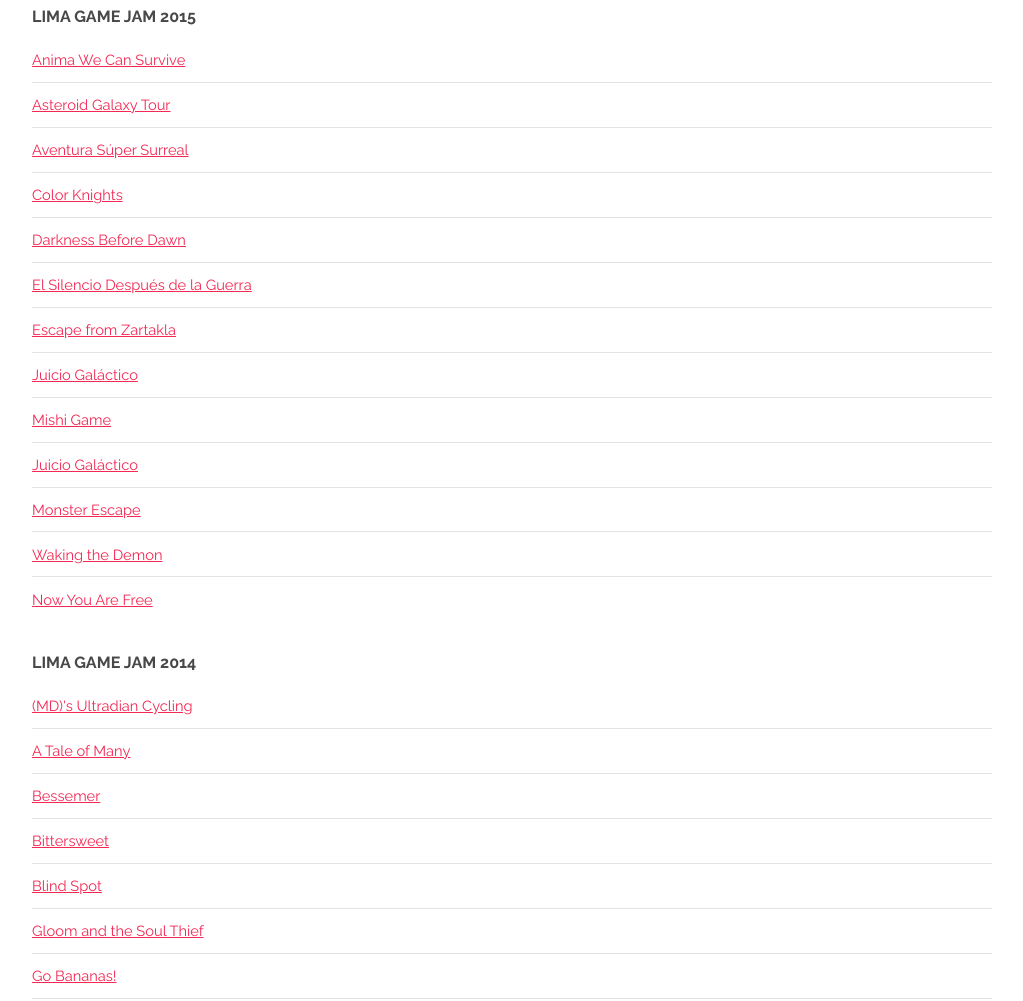
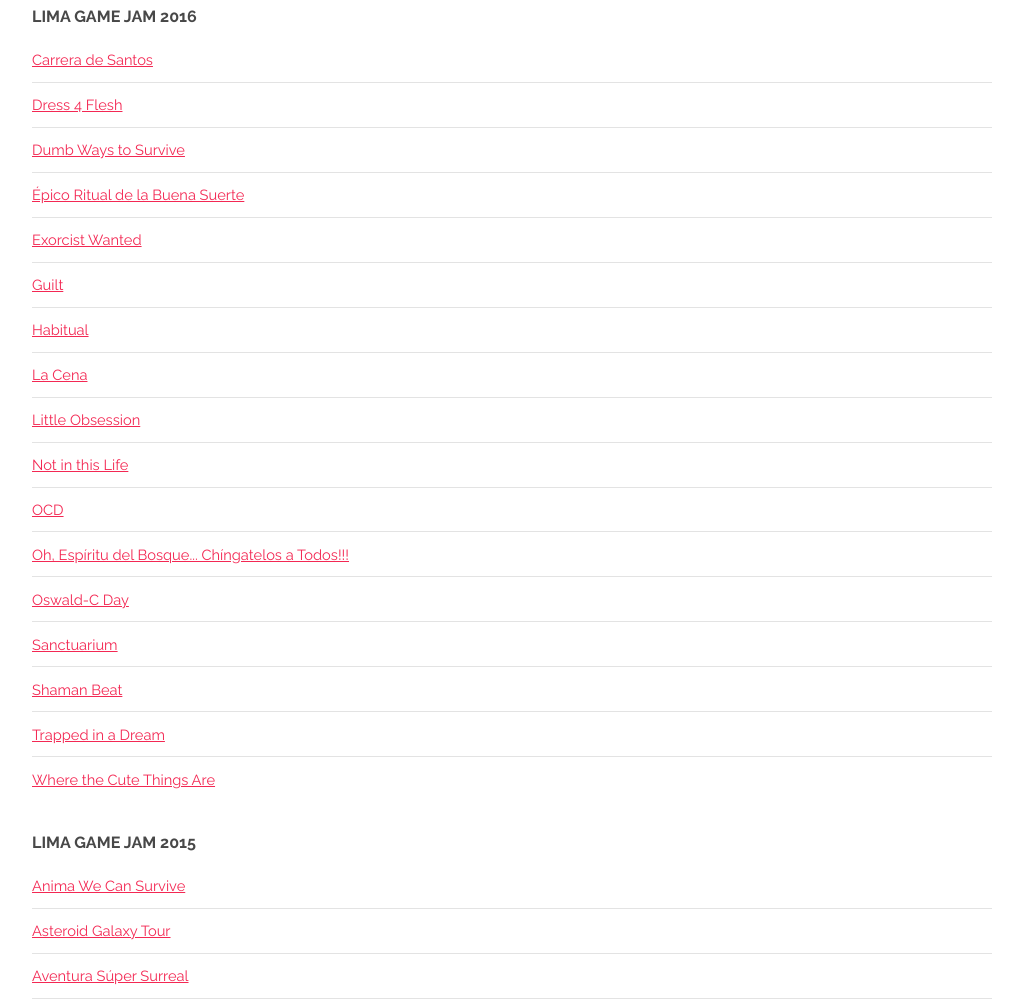
Before and after one commit to wongcito/limagamejam, a plain HTML site: page juegos.html in a window 1280 px wide. Shown: the part 1020-2021 px from the top of the page, without its empty margins (128-1151 px from the left). Drawn offline with Linux system fonts and the light colour scheme.

```diff
--- a/juegos.html
+++ b/juegos.html
@@ -50,6 +50,33 @@
 
 					<a class="image fit"><img src="images/juegos.jpg" alt="" /></a>
 					<p>A continuación la lista de juegos desarrollados en todas las ediciones del Lima Game Jam.</p>
+
+					<h4>Lima game jam 2016</h4>
+									<ul class="alt">
+										<li><a href="http://globalgamejam.org/2016/games/carrera-de-santos" target="_blank">Carrera de Santos</a></li>
+										<li><a href="http://globalgamejam.org/2016/games/dress-4-flesh" target="_blank">Dress 4 Flesh</a></li>
+										<li><a href="http://globalgamejam.org/2016/games/dumb-ways-survive" target="_blank">Dumb Ways to Survive</a></li>
+
+                                        <li><a href="http://globalgamejam.org/2016/games/%C3%A9pico-ritual-de-la-eterna-buena-suerte-epic-ritual-eternal-good-luck" target="_blank">Épico Ritual de la Buena Suerte</a></li>
+                                        <li><a href="http://globalgamejam.org/2016/games/exorcist-wanted" target="_blank">Exorcist Wanted</a></li>
+                                        <li><a href="http://globalgamejam.org/2016/games/guilt" target="_blank">Guilt</a></li>
+                                        <li><a href="http://globalgamejam.org/2016/games/habitual-0" target="_blank">Habitual</a></li>
+                                        <li><a href="http://globalgamejam.org/2016/games/la-cena" target="_blank">La Cena</a></li>
+
+                                        <li><a href="http://globalgamejam.org/2016/games/little-obsession" target="_blank">Little Obsession</a></li>
+                                        <li><a href="http://globalgamejam.org/2016/games/not-life" target="_blank">Not in this Life</a></li>
+                                        <li><a href="http://globalgamejam.org/2016/games/ocd" target="_blank">OCD</a></li>
+
+                                        <li><a href="http://globalgamejam.org/2016/games/oh-espiritu-del-bosquechingatelos-todos" target="_blank">Oh, Espíritu del Bosque... Chíngatelos a Todos!!!</a></li>
+                                        <li><a href="http://globalgamejam.org/2016/games/oswald-c-day" target="_blank">Oswald-C Day</a></li>
+																				<li><a href="http://globalgamejam.org/2016/games/sanctuarium" target="_blank">Sanctuarium</a></li>
+																				<li><a href="http://globalgamejam.org/2016/games/shaman-beat" target="_blank">Shaman Beat</a></li>
+																				<li><a href="http://globalgamejam.org/2016/games/trapped-dream" target="_blank">Trapped in a Dream</a></li>
+																				<li><a href="http://globalgamejam.org/2016/games/where-cute-things-are" target="_blank">Where the Cute Things Are</a></li>
+
+
+									</ul>
+
 					<h4>Lima game jam 2015</h4>
 									<ul class="alt">
 										<li><a href="http://globalgamejam.org/2015/games/anima-we-can-survive" target="_blank">Anima We Can Survive</a></li>
```
Also changed, not shown: index.html (+1 -1 lines), orga.html (+1 -0 lines), prensa.html (+3 -3 lines), registro.html (+2 -2 lines), sponsors.html (+1 -1 lines).
